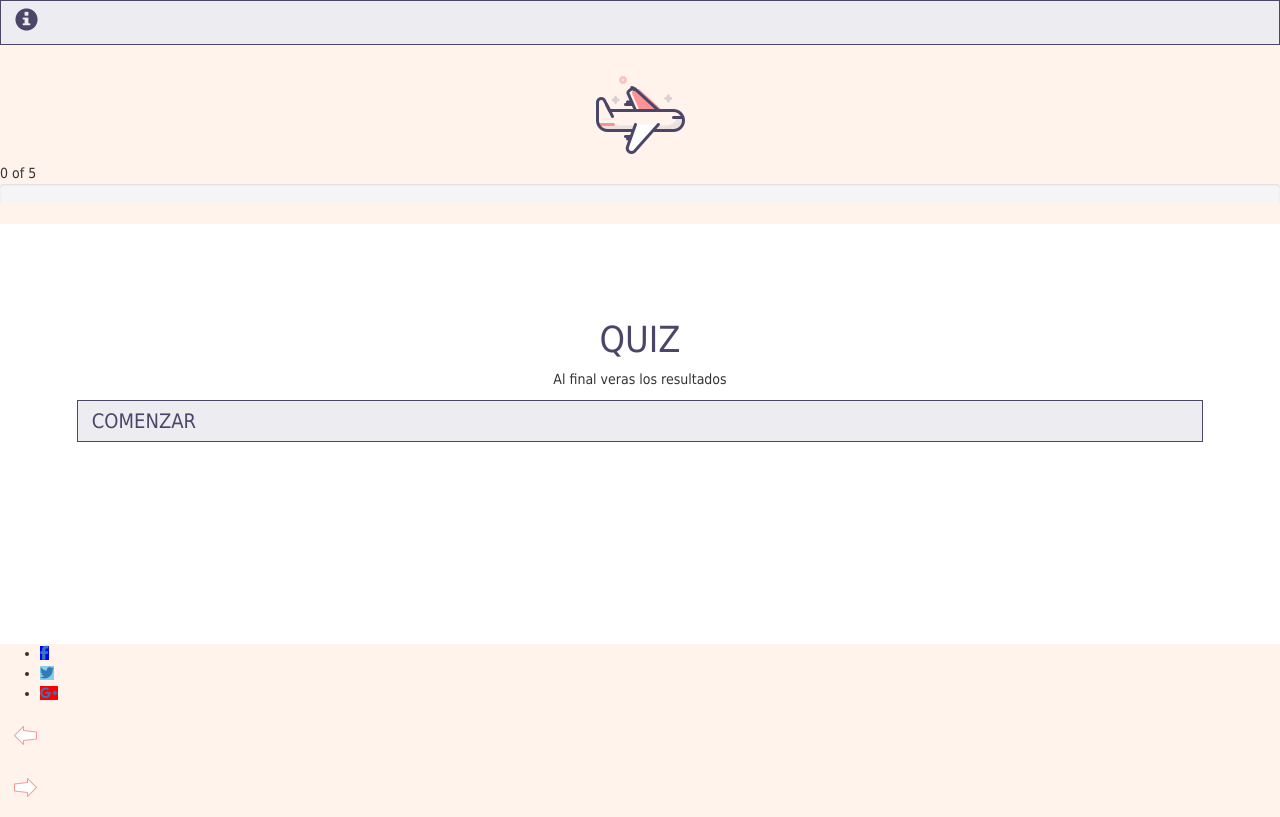
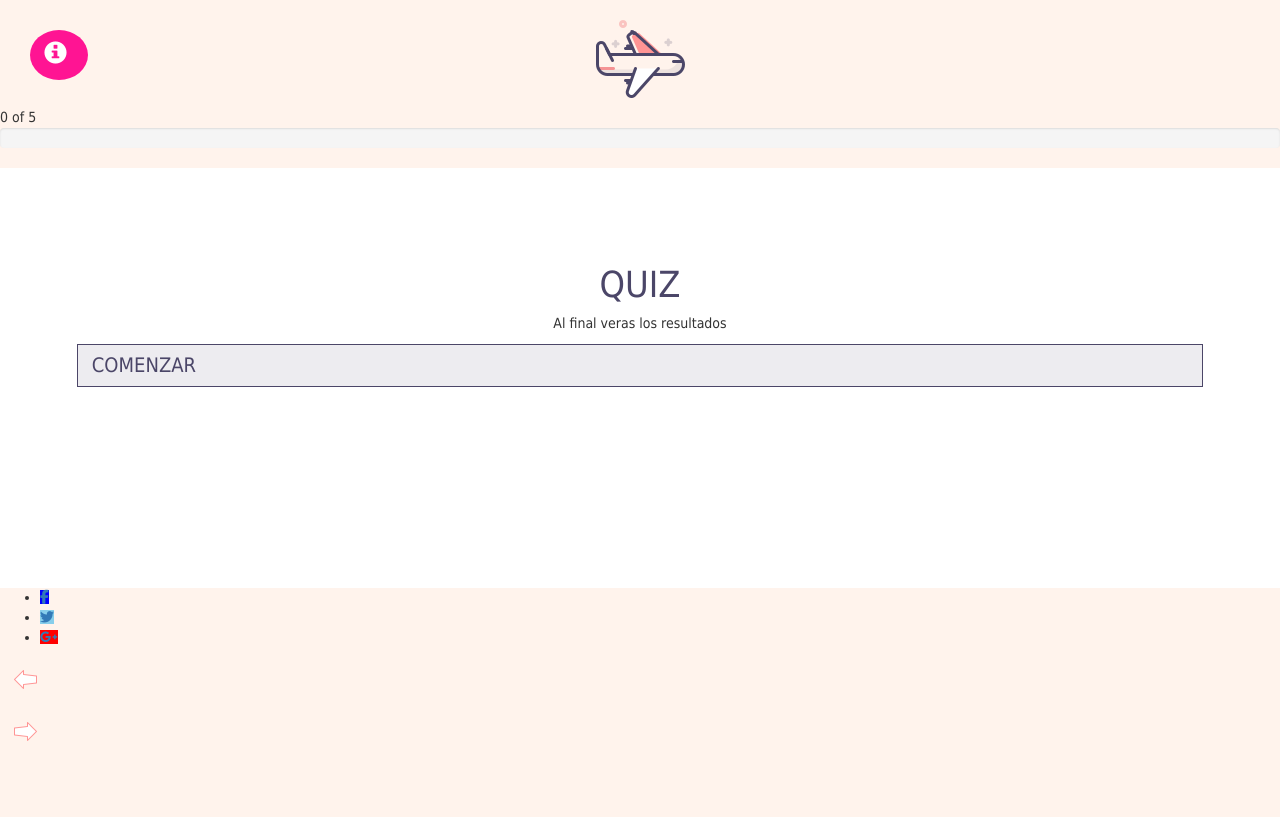
Before and after one commit to KelyKley/Quiz-Demo, a plain HTML site: page index.html in a window 1280 px wide. Drawn offline with nearby package versions, Linux system fonts and the light colour scheme.

Commit message:
estructurando

```diff
--- a/index.html
+++ b/index.html
@@ -27,7 +27,7 @@
     <div id="contenedor">
         <div class="container-fluid">
             <div class="row">
-                <button class="cta-button"><span class="icon icon-list glyphicon glyphicon-info-sign" aria-hidden="true"></span></button>
+                <button class="circle-button"><span class="icon icon-list glyphicon glyphicon-info-sign" aria-hidden="true"></span></button>
                 <header>
                     <h1 id="imagen-arriba"></h1>
                 </header>
```
